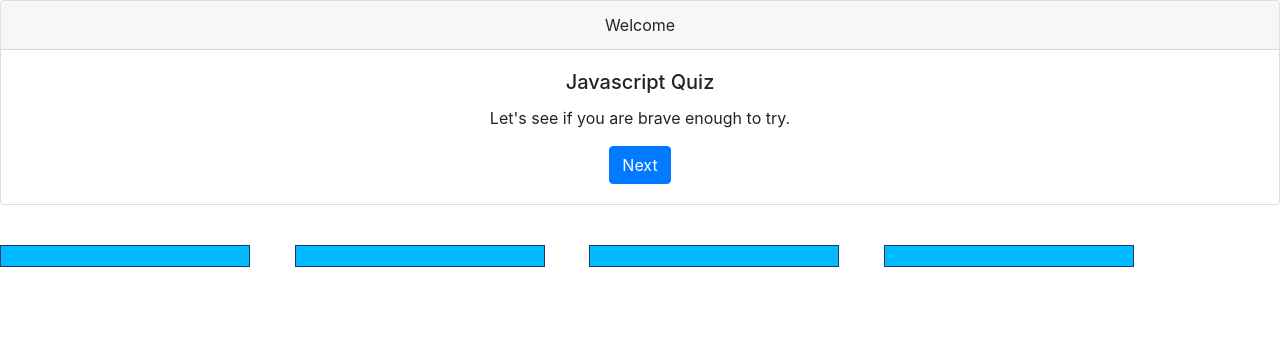
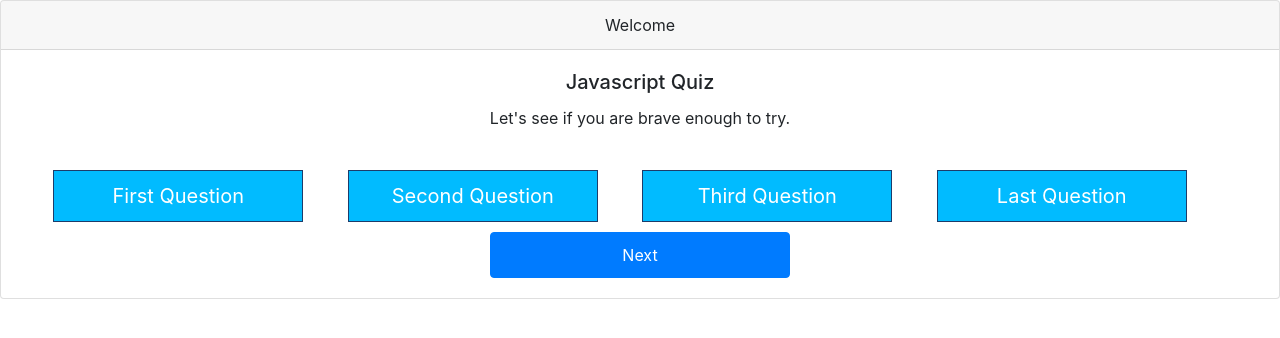
Before and after one commit to alxndrnevermando/homework-4, a plain HTML site: page index.html in a window 1280 px wide. Drawn offline with nearby package versions, Linux system fonts and the light colour scheme.

Commit message:
messing with getting my buttons to be centered in the middle of html

```diff
--- a/index.html
+++ b/index.html
@@ -18,16 +18,15 @@
         <div class="card-body">
           <h5 class="card-title">Javascript Quiz</h5>
           <p class="card-text">Let's see if you are brave enough to try.</p>
-          <a href="#" class="btn btn-primary">Next</a>
+          <div class="buttons">
+                <button id="btn0"><span id="choice0"></span>First Question</button>
+                <button id="btn1"><span id="choice1"></span>Second Question</button>
+                <button id="btn2"><span id="choice2"></span>Third Question</button>
+                <button id="btn3"><span id="choice3"></span>Last Question</button>
+            </div>
+          <a href="#" class="btn btn-primary next-button">Next</a>
         </div>
       </div>
-
-      <div class="buttons">
-        <button id="btn0"><span id="choice0"></span></button>
-        <button id="btn1"><span id="choice1"></span></button>
-        <button id="btn2"><span id="choice2"></span></button>
-        <button id="btn3"><span id="choice3"></span></button>
-    </div>
     </div>
     <!--My script is linked here-->
     <script src="script.js"></script>
--- a/style.css
+++ b/style.css
@@ -1,5 +1,12 @@
 .buttons {
     margin-top: 30px;
+    margin-left: 20px;
+    margin-right: 20px;
+    /* Makes button verticals */
+    display: block;
+    align-items: center;
+    justify-content: center;
+
 }
 
 #btn0, #btn1, #btn2, #btn3 {
@@ -10,4 +17,11 @@
     border: 1px solid #1D3C6A;
     margin: 10px 40px 10px 0px;
     padding: 10px 10px;
+
+
 }
+
+.next-button {
+    width: 300px;
+    padding: 10px;
+}
```
